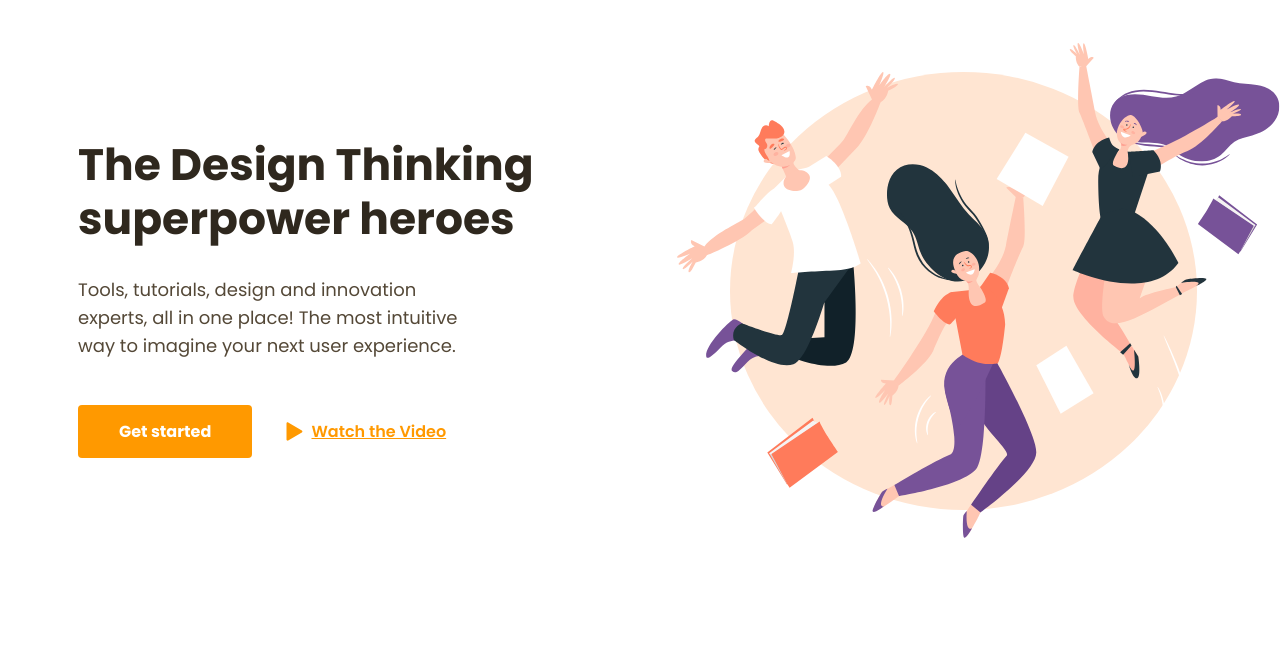
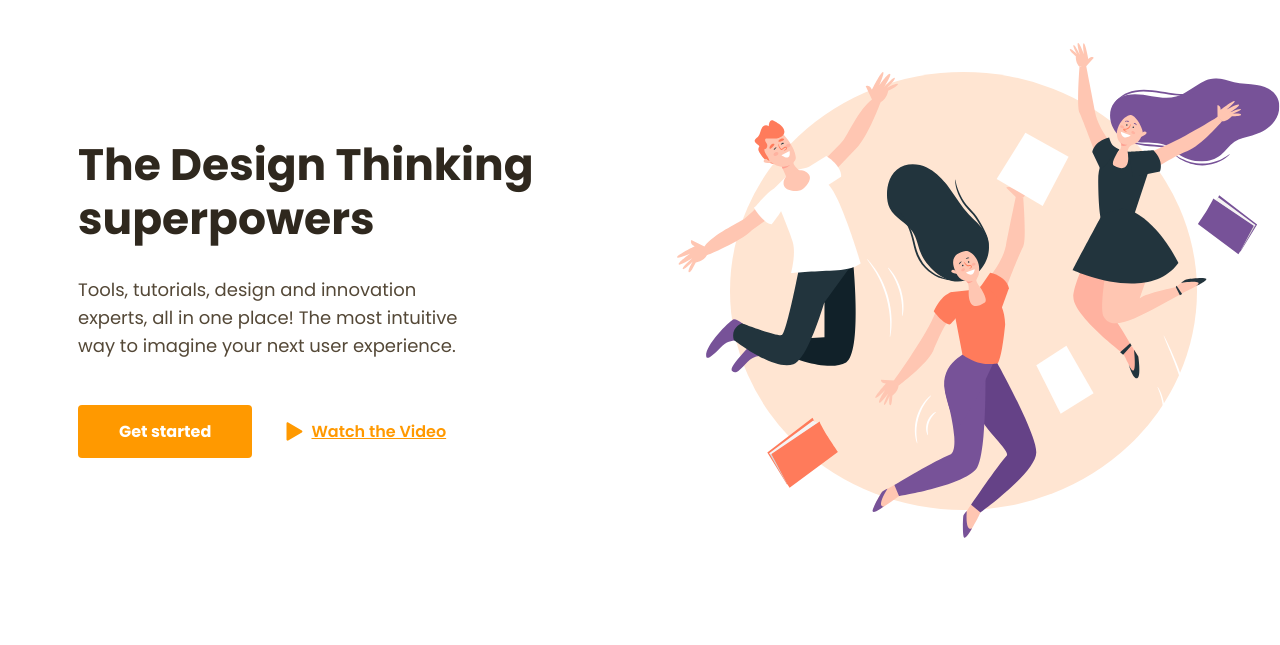
Before and after one commit to Natalie-Senyk/designthinking, a plain HTML site: page index.html in a window 1280 px wide. Shown: the part 73-718 px from the top of the page. Drawn offline with nearby package versions, Linux system fonts and the light colour scheme.

Commit message:
changed back heading

```diff
--- a/index.html
+++ b/index.html
@@ -42,7 +42,7 @@
   </header>
   <section class="top">
     <div class="container">
-      <h1 class="top__title title">The Design Thinking superpower heroes</h1>
+      <h1 class="top__title title">The Design Thinking superpowers</h1>
       <p class="top__text">Tools, tutorials, design and innovation experts, all in one place! The most intuitive way to
         imagine your next user experience.
       </p>
```
